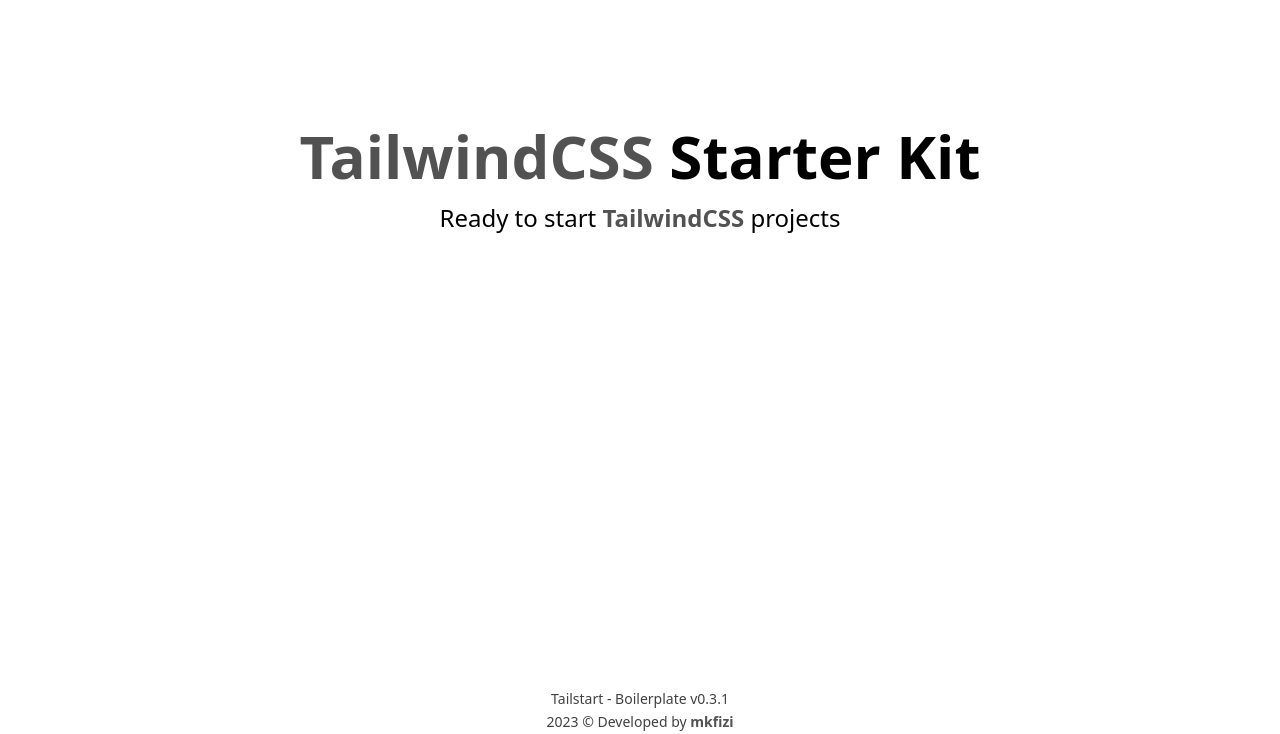
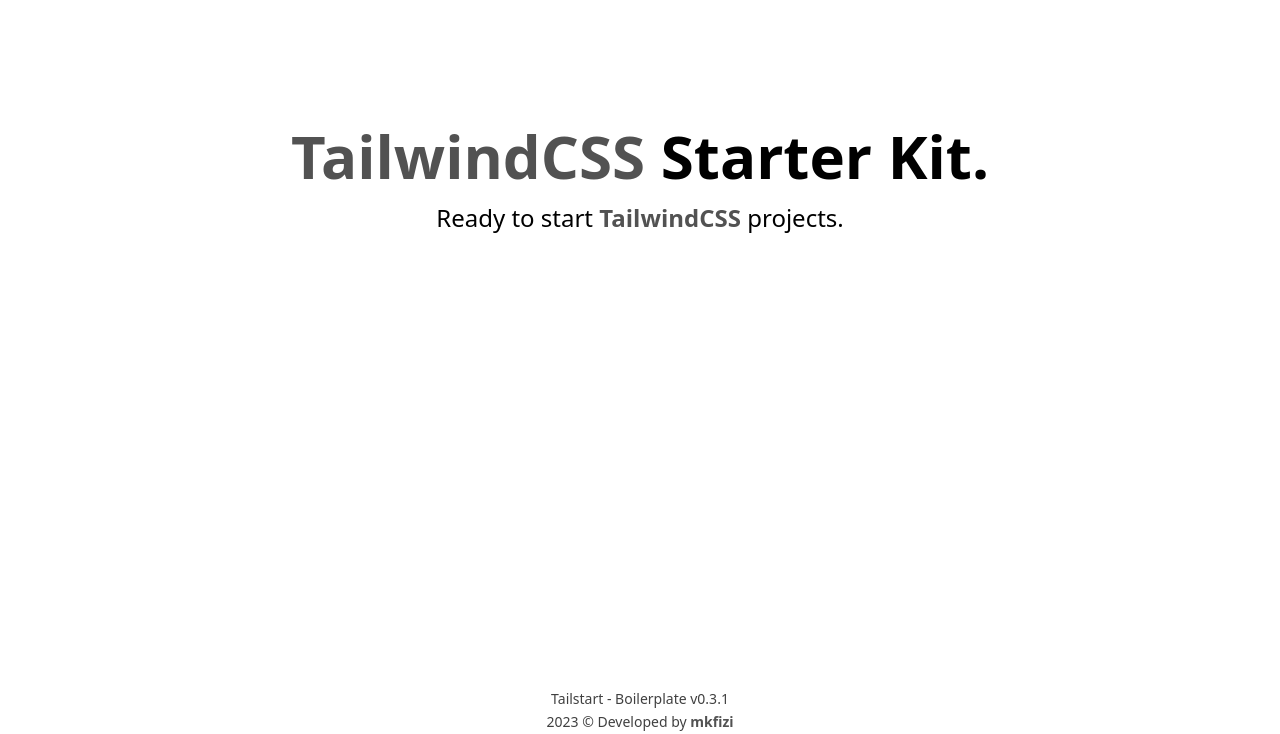
Before and after one commit to mkfizi/tailstart-boilerplate, a website: page index.html in a window 1280 px wide. Shown: the part 66-800 px from the top of the page. Drawn offline with Linux system fonts and the light colour scheme.

Commit message:
Revise content

```diff
--- a/index.html
+++ b/index.html
@@ -104,8 +104,8 @@
     <!-- Content -->
     <main class="w-full max-w-screen-xl px-4 pt-16 pb-32 mx-auto sm:px-8">
         <header class="max-w-screen-md py-16 mx-auto text-center">
-            <h1 class="text-4xl font-black text-black sm:text-5xl lg:text-6xl dark:text-white"><span class="text-neutral-600 dark:text-neutral-400">TailwindCSS</span> Starter Kit</h1>
-            <h2 class="mt-4 text-lg text-black sm:text-xl lg:text-2xl dark:text-white">Ready to start <span class="font-bold text-neutral-600 dark:text-neutral-400">TailwindCSS</span> projects</h2>
+            <h1 class="text-4xl font-black text-black sm:text-5xl lg:text-6xl dark:text-white"><span class="text-neutral-600 dark:text-neutral-400">TailwindCSS</span> Starter Kit.</h1>
+            <h2 class="mt-4 text-lg text-black sm:text-xl lg:text-2xl dark:text-white">Ready to start <span class="font-bold text-neutral-600 dark:text-neutral-400">TailwindCSS</span> projects.</h2>
         </header>
     </main>
 
```
Also changed, not shown: src/css/app.css.
